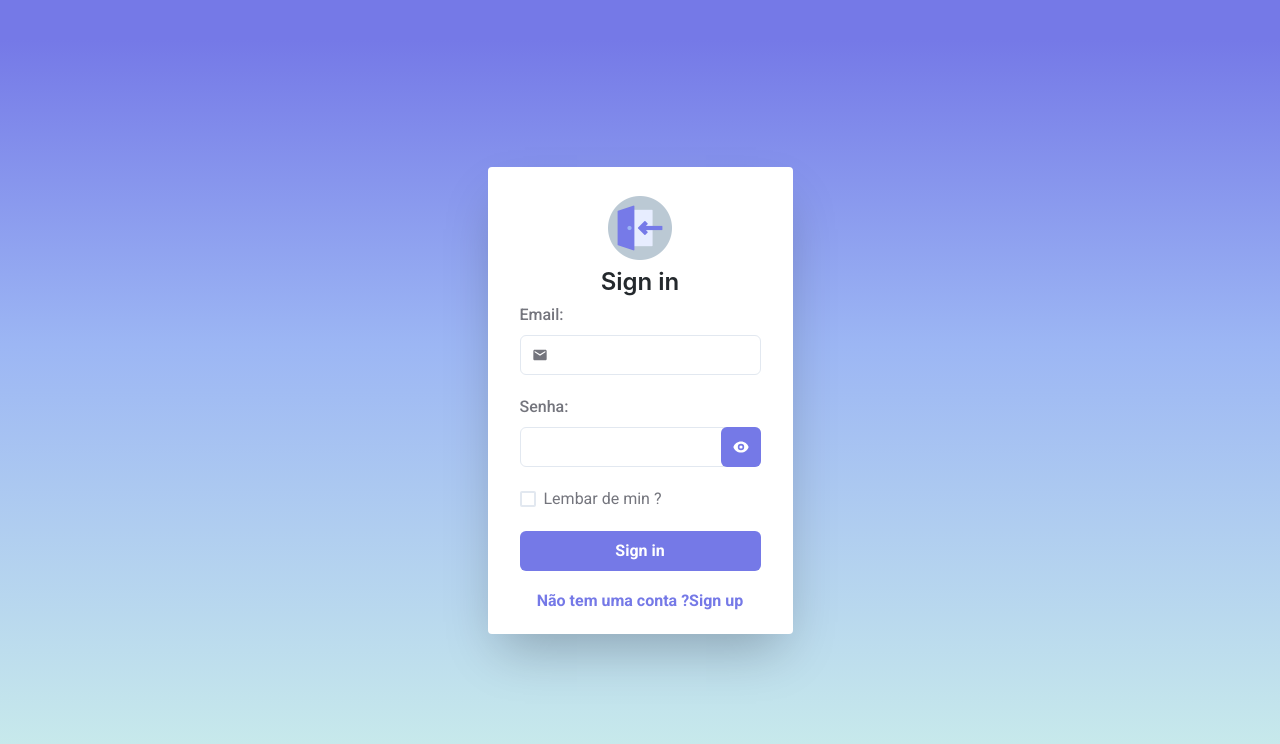
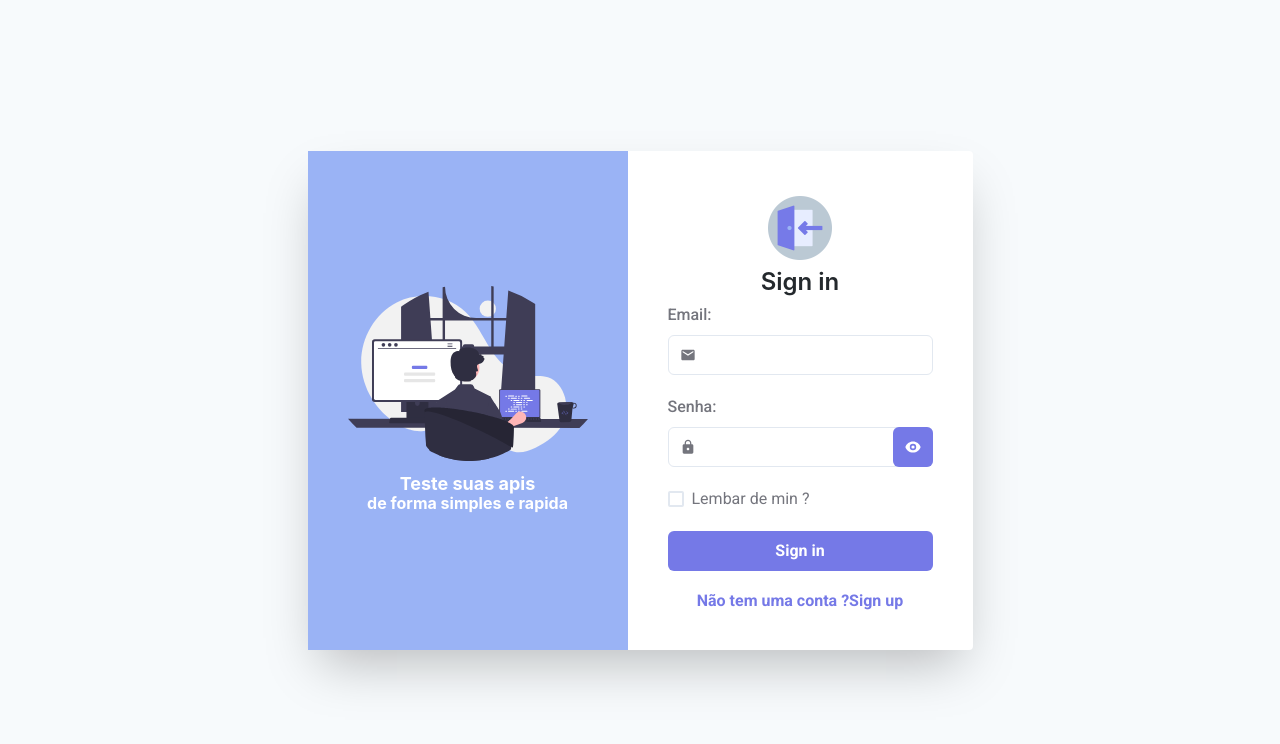
Before and after one commit to rodsilvavieira2/api-tester, a React (Create React App) app: page / in a window 1280 px wide. Shown: the top 744 px of the page. Built offline with nearby package versions, Linux system fonts and the light colour scheme; what @mswjs/data would draw is missing.

Commit message:
style(sign-in-form.tsx): new styles with image and menssage

```diff
--- a/src/components/molecules/password-form-input.tsx
+++ b/src/components/molecules/password-form-input.tsx
@@ -1,13 +1,16 @@
 import { forwardRef, ForwardRefRenderFunction, useState } from 'react'
 import { HiEyeOff, HiEye } from 'react-icons/hi'
+import { MdLock } from 'react-icons/md'
 
 import {
   FormControl,
   FormErrorMessage,
   FormLabel,
+  Icon,
   IconButton,
   Input,
   InputGroup,
+  InputLeftElement,
   InputRightElement
 } from '@chakra-ui/react'
 
@@ -26,6 +29,10 @@ const Base: ForwardRefRenderFunction<
       {label && <FormLabel htmlFor={name}>{label}</FormLabel>}
 
       <InputGroup>
+        <InputLeftElement>
+          <Icon as={MdLock} />
+        </InputLeftElement>
+
         <Input
           id={name}
           name={name}
--- a/src/components/organisms/forms/sign-in-form.tsx
+++ b/src/components/organisms/forms/sign-in-form.tsx
@@ -10,7 +10,8 @@ import {
   Image,
   Flex,
   Checkbox,
-  Heading
+  Heading,
+  SlideFade
 } from '@chakra-ui/react'
 import { yupResolver } from '@hookform/resolvers/yup'
 
@@ -49,7 +50,21 @@ export const SignInForm = ({ onSubmit, onToggleMode }: SignFormProps) => {
   })
 
   return (
-    <Box bg="white" borderRadius="base" p="6" px="8" boxShadow="2xl" my="10">
+    <SlideFade in offsetY={40}>
+      <Flex bg="white" borderRadius="base" boxShadow="2xl" my="10">
+        <Center p="10" flexDir="column" bg="secondary">
+          <Image w="15rem" src="/assets/sign-in.svg" alt="teste suas apis" />
+          <Box mt="3" textAlign="center">
+            <Heading color="white" as="h1" fontSize="lg">
+              Teste suas apis
+            </Heading>
+            <Heading color="white" as="h2" fontSize="md">
+              de forma simples e rapida
+            </Heading>
+          </Box>
+        </Center>
+
+        <Box p="10">
           <Center minH="7rem">
             <Stack alignItems="center">
               <Image
@@ -91,5 +106,7 @@ export const SignInForm = ({ onSubmit, onToggleMode }: SignFormProps) => {
             </Button>
           </Stack>
         </Box>
+      </Flex>
+    </SlideFade>
   )
 }
--- a/src/pages/authentication.tsx
+++ b/src/pages/authentication.tsx
@@ -54,7 +54,7 @@ export default function AuthenticationPage () {
   )
 
   return (
-    <Center bg="background.auth" w="100vw" minH="100vh">
+    <Center w="100vw" minH="100vh" >
       {isInSignUpMode
         ? (
         <SingUpForm onToggleMode={onToggleMode} onSubmit={handleSubmit} />
```
Also changed, not shown: public/assets/authentication-bg.jpeg (added), public/assets/sign-in.svg (added), src/components/organisms/forms/sign-up-form.tsx (indentation only). Lines whose indentation alone changed are shown as unchanged.
